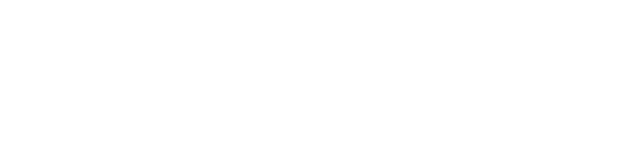
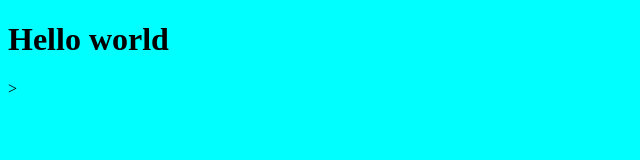
Before and after one commit to gassa-code/pratice-git, a plain HTML site: page index.html in a window 1280 px wide. Shown: the whole page, without its empty margins (0-640 px from the left). Drawn offline with Linux system fonts and the light colour scheme.

Commit message:
style body background color

```diff
--- a/index.html
+++ b/index.html
@@ -4,8 +4,9 @@
     <meta charset="UTF-8">
     <meta name="viewport" content="width=device-width, initial-scale=1.0">
     <title>Document</title>
+    <link rel="stylesheet" href="style.css">
 </head>
 <body>
-
+    <h1>Hello world</h1>>
 </body>
 </html>
--- a/style.css
+++ b/style.css
@@ -0,0 +1,3 @@
+body{
+    background-color: aqua;
+}
```
